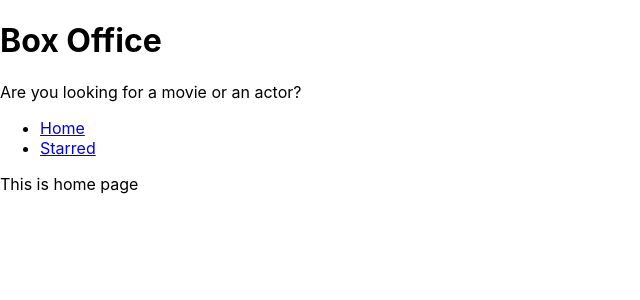
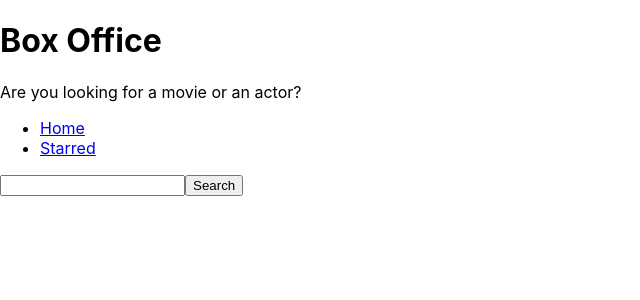
Before and after one commit to atishayjain072/box-office, a React (Create React App) app: page / in a window 1280 px wide. Shown: the top 300 px of the page, without its empty margins (0-640 px from the left). Built offline with nearby package versions, Linux system fonts and the light colour scheme.

Commit message:
created input and fetch results from tv maze api

```diff
--- a/src/pages/Home.js
+++ b/src/pages/Home.js
@@ -1,8 +1,36 @@
-import React from 'react';
+import React, { useState } from 'react';
 import { MainPageLayout } from '../components/MainPageLayout';
 
 const Home = () => {
-  return <MainPageLayout>This is home page</MainPageLayout>;
+  const [input, setInput] = useState('');
+  const onInputChange = ev => {
+    setInput(ev.target.value);
+  };
+  const onSearch = () => {
+    fetch(`https://api.tvmaze.com/search/shows?q=${input}`)
+      .then(r => r.json())
+      .then(result => {
+        console.log(result);
+      });
+  };
+  const onKeyDown = ev => {
+    if (ev.keyCode === 13) {
+      onSearch();
+    }
+  };
+  return (
+    <MainPageLayout>
+      <input
+        type="text"
+        onChange={onInputChange}
+        onKeyDown={onKeyDown}
+        value={input}
+      />
+      <button type="button" onClick={onSearch}>
+        Search
+      </button>
+    </MainPageLayout>
+  );
 };
 
 export default Home;
```
